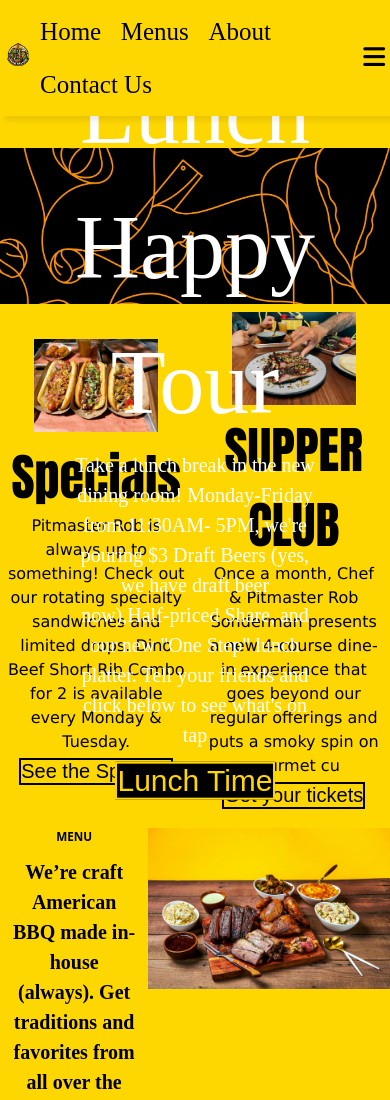
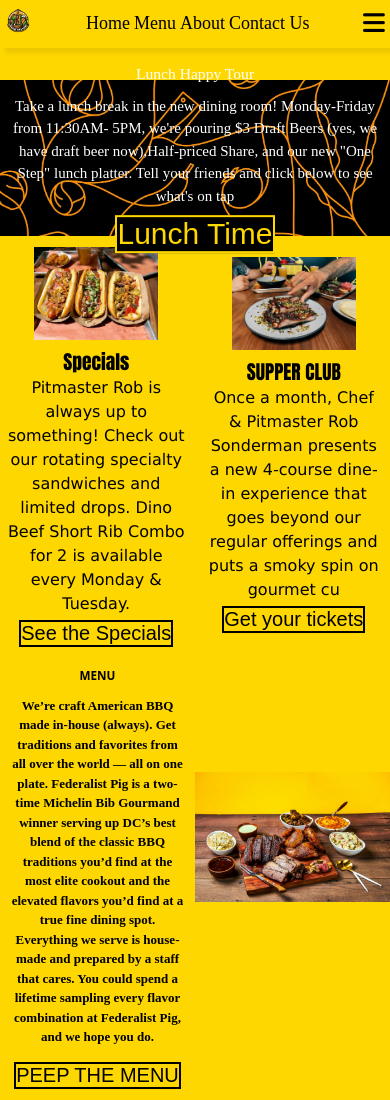
Before and after one commit to amit925619/html, a plain HTML site: page about_us.html in a window 390 px wide. Shown: the top 1100 px of the page. Drawn offline with Linux system fonts and the light colour scheme.

Commit message:
modified:   about1.html 	modified:   about_us.html 	new file:   icons/favicon.png 	modified:   index.html 	modified:   join.html

```diff
--- a/about_us.html
+++ b/about_us.html
@@ -3,7 +3,8 @@
   <head>
     <meta charset="UTF-8" />
     <meta name="viewport" content="width=device-width, initial-scale=1.0" />
-    <title>About Us</title>
+    <title>Menu</title>
+    <link rel="icon" type="images/x-icon" href="icons/favicon.png">
     <script
       src="https://kit.fontawesome.com/30fab48f28.js"
       crossorigin="anonymous"
@@ -52,7 +53,7 @@
         font-size: 25px;
         text-decoration: none;
         margin: 2vw;
-        color:#000000;
+        color: #000000;
       }
       .nav_bar ul li a:hover {
         color: rgb(142, 51, 232);
@@ -249,11 +250,79 @@
         color: #ffd700;
       }
       img {
-      transition: transform 0.3s ease-in-out; /* Add transition property */
-    }
-    img:hover {
-      transform: scale(1.1); /* Increase the scale for a slight zoom effect */
-    }
+        transition: transform 0.3s ease-in-out;
+      }
+      img:hover {
+        transform: scale(1.1);
+      }
+
+      @media (max-width: 786px) {
+  .text {
+    text-align: center;
+    position: relative;
+    padding: 10px;
+  }
+
+  .text h1 {
+    font-size: 4vw;
+    margin: 0;
+    padding: 0;
+  }
+
+  .text p {
+    font-size: 15px;
+    margin-top: 10px; /* Adjusted margin for spacing */
+  }
+
+  .text h1,
+  .text p {
+    position: relative;
+    width: 100%;
+    display: block;
+  }
+
+  .main button {
+    margin-top: 2vw;
+  }
+  .img3 img{
+    margin-top: 27vw;
+    width: 50vw;
+  }
+  .para p{
+    font-size: small;
+  }
+.img4 img{
+  margin-top: 27vw;
+  width: 50vw;
+}
+.para3 p{
+font-size: small;
+}
+.img2 h2{
+  font-size: 5vw;
+}
+.img1 h2{
+  font-size: 5vw;
+}
+.nav_bar ul li {
+    display: inline; /* Change to block to make items appear in a single column */
+    justify-content: space-between;
+    text-align: center;
+    gap: 4vw;
+    margin-bottom: 10px; /* Adjusted margin for spacing between items */
+  }
+
+  .nav_bar ul li a {
+    margin: 0;
+    font-size: 18px; /* Adjusted font size for better readability */
+  }
+
+  .menu2 {
+    flex-direction: row; /* Change to column for items to appear in a single column */
+    align-items: center;
+  }
+}
+
     </style>
   </head>
   <body>
@@ -268,7 +337,7 @@
         <div class="nav_bar">
           <ul>
             <li><a href="index.html">Home</a></li>
-            <li><a href="about_us.html">Menus</a></li>
+            <li><a href="about_us.html">Menu</a></li>
             <li><a href="about1.html">About</a></li>
             <li><a href="join.html">Contact Us</a></li>
           </ul>
@@ -351,9 +420,12 @@
               vegetarian options, to the BBQ classics from all the regions of
               America, and all the corners of the globe — it’s all here.
             </b>
-            <br>&numsp;&numsp;&numsp;&numsp;&numsp;&numsp;&numsp;&numsp;&numsp;&numsp;&numsp;&numsp;<button class="cate">EXPLORE CATERING</button>
+            <br />&numsp;&numsp;&numsp;&numsp;&numsp;&numsp;&numsp;&numsp;&numsp;&numsp;&numsp;&numsp;<button
+              class="cate"
+            >
+              EXPLORE CATERING
+            </button>
           </p>
-
         </div>
       </div>
     </section>
```
Also changed, not shown: about1.html (+21 -1 lines), index.html (+2 -1 lines), join.html (+22 -2 lines), icons/favicon.png (added).
